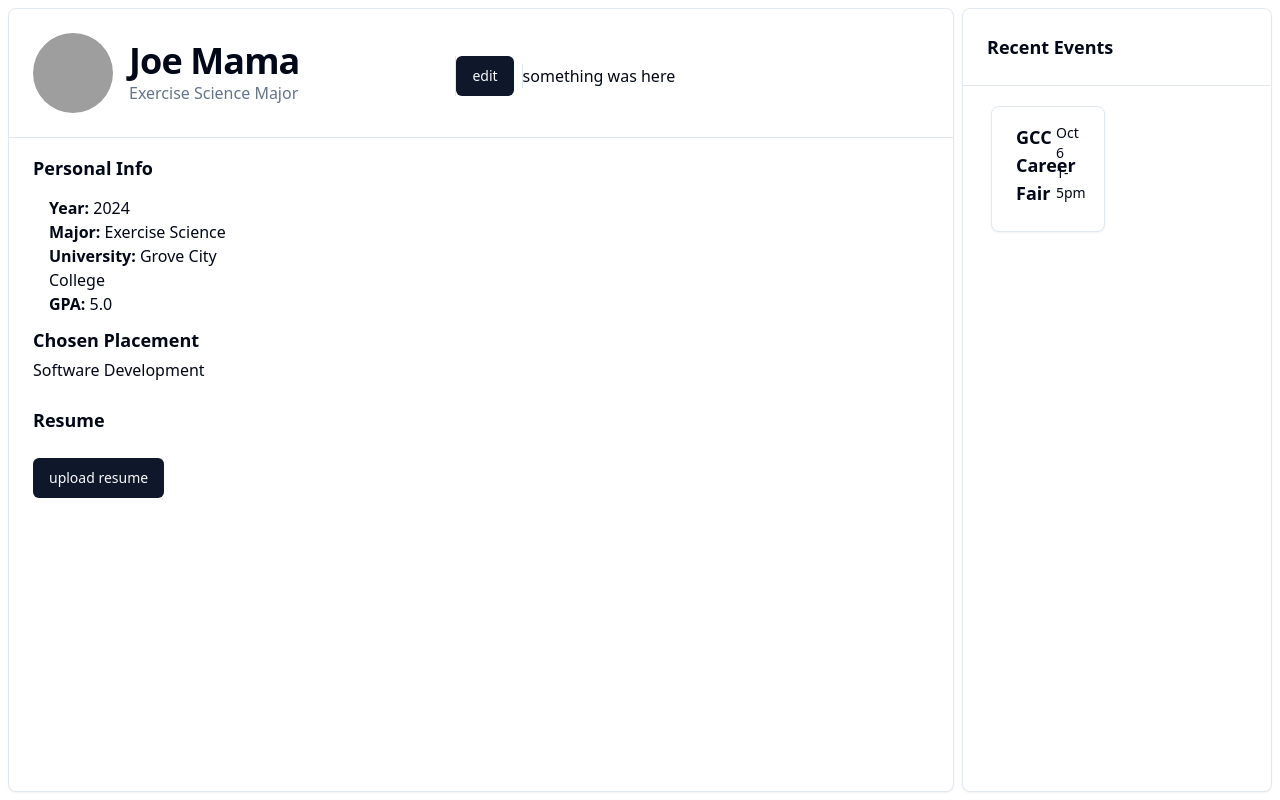
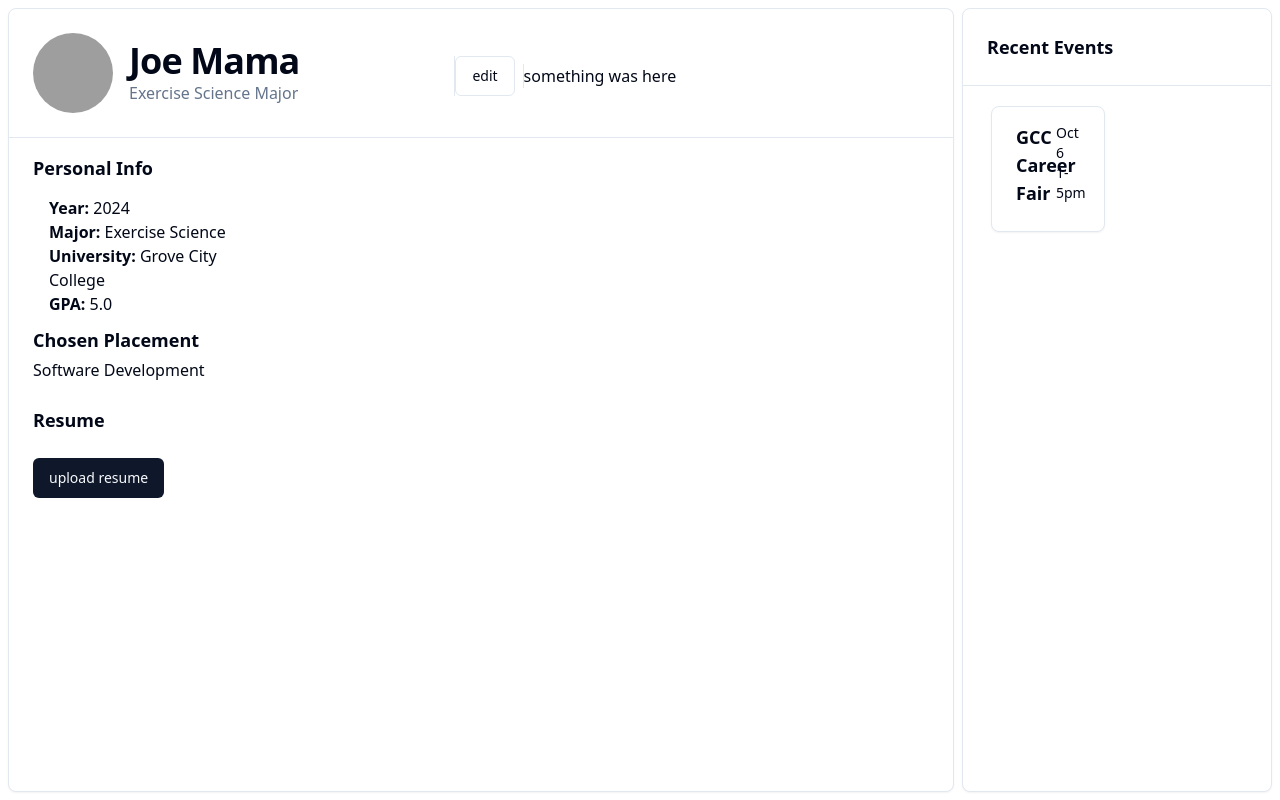
Before and after one commit to Recruit-R/RecruitR, a Next.js app: page /student/profile in a window 1280 px wide. Built offline with nearby package versions, Linux system fonts and the light colour scheme; grey boxes are pictures that could not be loaded.

Commit message:
backtracking

```diff
--- a/app/student/profile/components/client-component.tsx
+++ b/app/student/profile/components/client-component.tsx
@@ -8,20 +8,14 @@ import {cn} from "@/lib/utils";
 import {ChevronLeftIcon, ChevronRight, ChevronRightIcon} from "lucide-react";
 import { EventTable } from "./event-table";
 import { EventCard } from "./event-card";
-import { EditMode } from "./edit-mode";
 
 
-export default function ClientComponent({students} : {students : any}) {
+export default function ClientComponent() {
     const [feedbackFocus, setFeedbackFocus] = useState<boolean>(true)
     const [editMode, setEditMode] = useState<boolean>(false)
 
     const c = (classnames: string, conditionalNames: string, condition:boolean=true) => {
         return cn(classnames, (feedbackFocus === condition) && conditionalNames)
-    }
-    if(editMode){
-        return(
-            <EditMode/>
-        )
     }
     return (
         // <div className="">
@@ -31,6 +25,7 @@ export default function ClientComponent({students} : {students : any}) {
             {/* <div>         */}
                 <StudentInfoCard
                     editMode = {editMode}
+                    setEditMode = {setEditMode}
                     c={c}
                 />
             </div>
--- a/app/student/profile/components/edit-button.tsx
+++ /dev/null
@@ -1,30 +0,0 @@
-import {Button} from "@/components/ui/button";
-import {Label} from "@/components/ui/label";
-import React from "react";
-import {useRef} from 'react';
-import {useState} from "react";
-
-export function EditButton({pressed}: {pressed: boolean}){
-    const [buttonPress, setPressed] = useState<boolean>(pressed)
-
-    if(!buttonPress){
-        return (
-            <Button onClick={() => setPressed(prevState => !prevState)}>
-                edit
-            </Button>
-        )
-    }
-
-    return(
-        <div className="flex">
-            <div className="pr-2">
-                <Button onClick={() => setPressed(prevState => !prevState)}>
-                    save
-                </Button>
-            </div>
-            <Button onClick={() => setPressed(prevState => !prevState)}>
-                cancel
-            </Button>
-        </div>
-    )
-}
--- a/app/student/profile/components/edit-mode.tsx
+++ /dev/null
@@ -1,5 +0,0 @@
-export function EditMode(){
-    return(
-        <p>hello edits</p>
-    )
-}
--- a/app/student/profile/components/studentinfo-card.tsx
+++ b/app/student/profile/components/studentinfo-card.tsx
@@ -16,14 +16,14 @@ import {useAmp} from "next/amp";
 import { StudentInfo } from "./student-info";
 import { ResumeButton } from "./resume-file";
 import { ShowSkills } from "./show-skills";
-import { EditButton } from "./edit-button";
 
 interface StudentInfoCardProps {
     editMode: boolean,
+    setEditMode: React.Dispatch<React.SetStateAction<boolean>>
     c: (classnames: string, conditionalNames: string, condition?: boolean) => string
 }
 
-export function StudentInfoCard({editMode, c} : StudentInfoCardProps) {
+export function StudentInfoCard({editMode, setEditMode, c} : StudentInfoCardProps) {
     const languages: Array<String> = ["Python", "Java", "Kotlin", "R", "Angular", ".NET", "Canva", "Adobe Photoshop", "Agile Philosophy", "Power BI", "Azure DevOps", "Waterfall Methodologies"]
 
     useEffect(() => {console.log(`RAHHH`)})
@@ -48,9 +48,10 @@ export function StudentInfoCard({editMode, c} : StudentInfoCardProps) {
                         </div>
                     </div>
                     <div className="flex items-end space-x-4 pr-2">
-                        <EditButton
-                            pressed = {editMode}
-                        ></EditButton>
+                    <Button onClick={() => setEditMode(prevState => !prevState)}
+                    variant={"outline"}>
+                        edit
+                    </Button>
                     </div>
                     <div className={c("hidden flex-1", "xl:flex")}>
                         something was here
```
